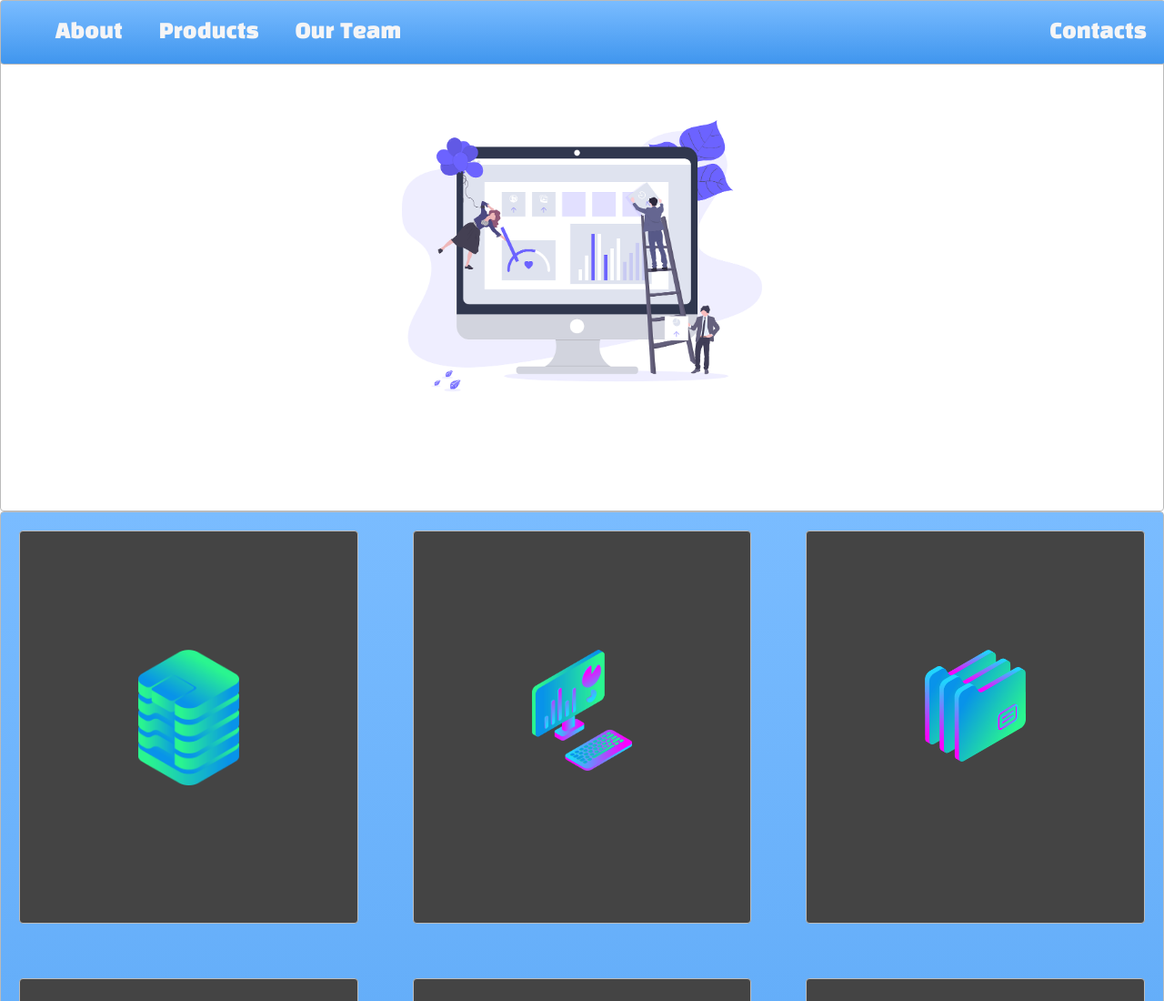
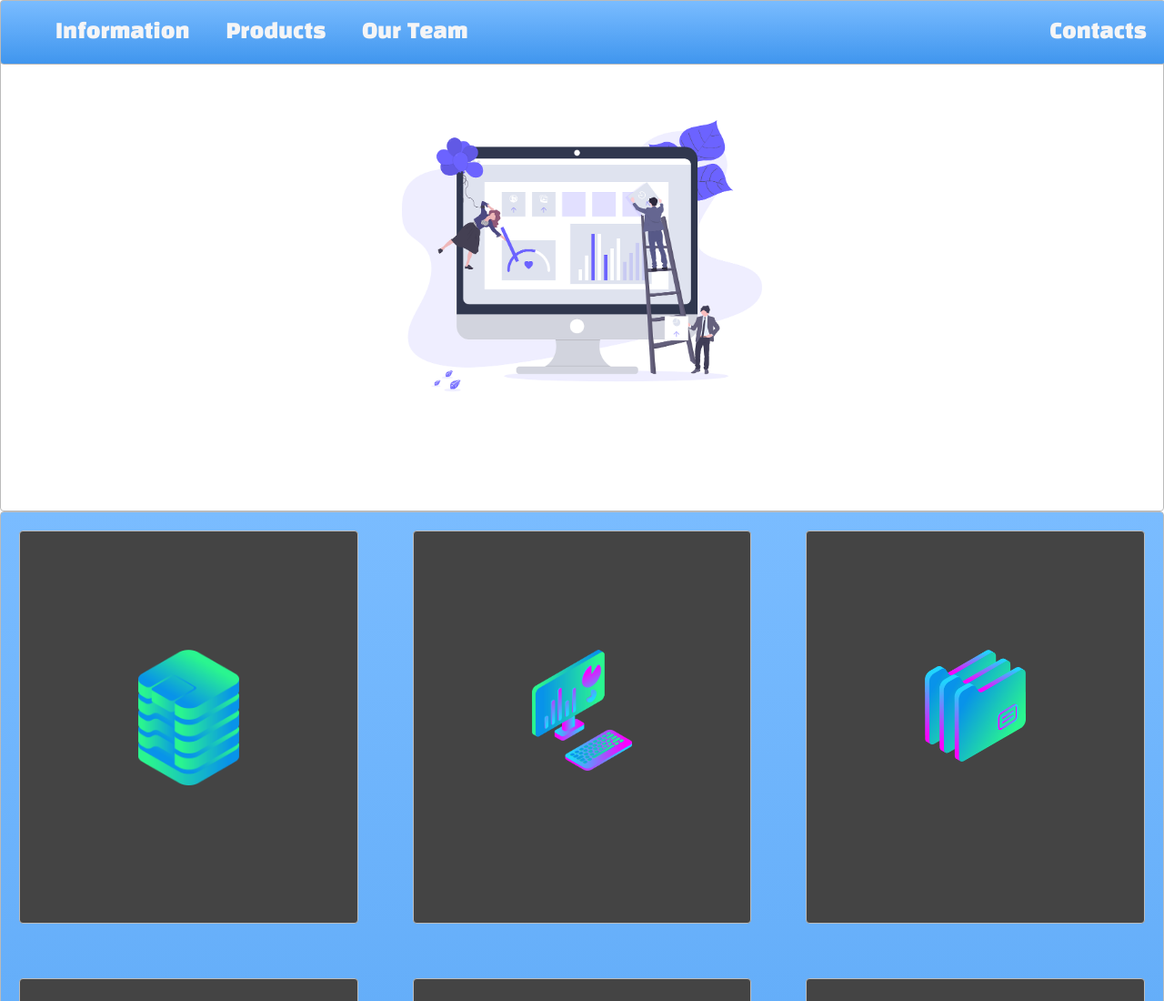
Before and after one commit to ShinHyeongSeo/Web-template, a plain HTML site: page index.html in a window 1280 px wide. Shown: the top 1100 px of the page at 91% size. Drawn offline with Linux system fonts and the light colour scheme.

Commit message:
changed index.html

```diff
--- a/index.html
+++ b/index.html
@@ -8,7 +8,7 @@
 <body>
   <nav class="zone blue sticky">
     <ul class="main-nav">
-      <li><a href="">About</a></li>
+      <li><a href="">Information</a></li>
       <li><a href="">Products</a></li>
       <li><a href="">Our Team</a></li>
       <li class="push"><a href="">Contacts</a></li>
```
